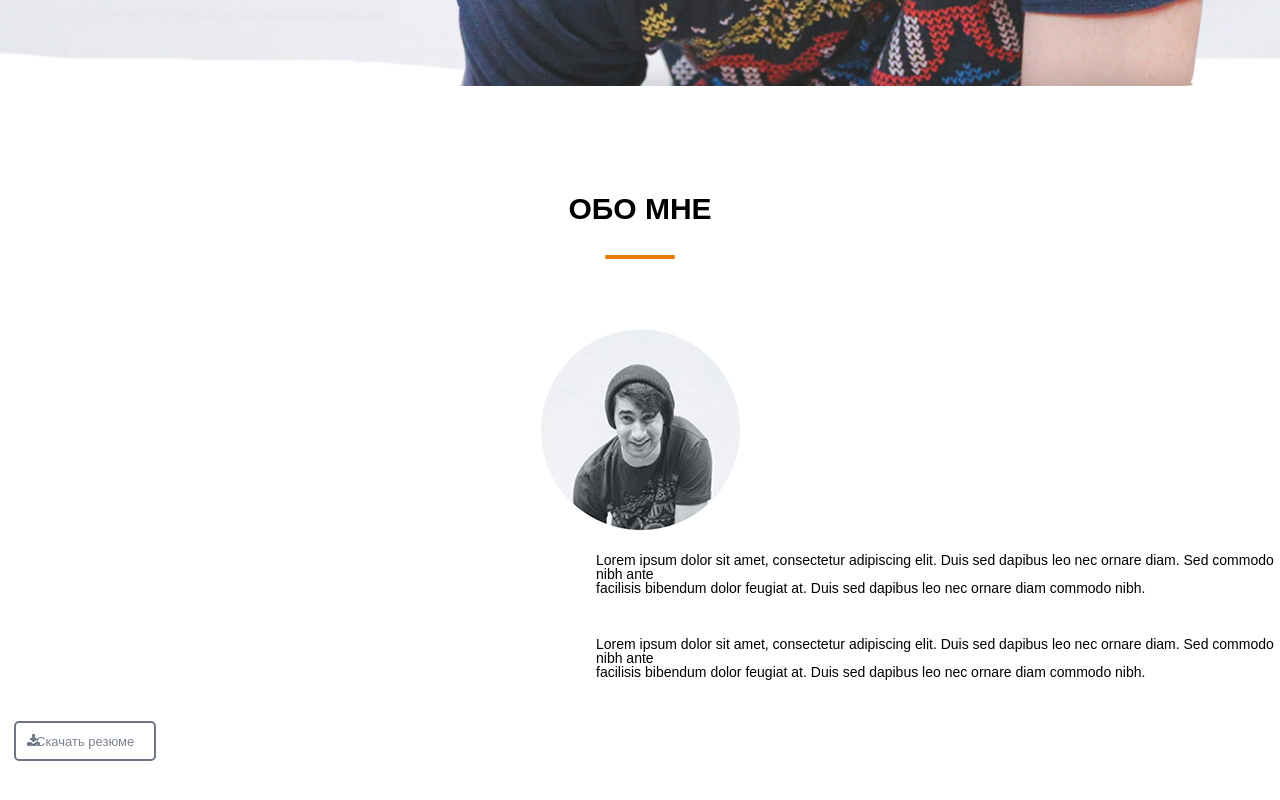
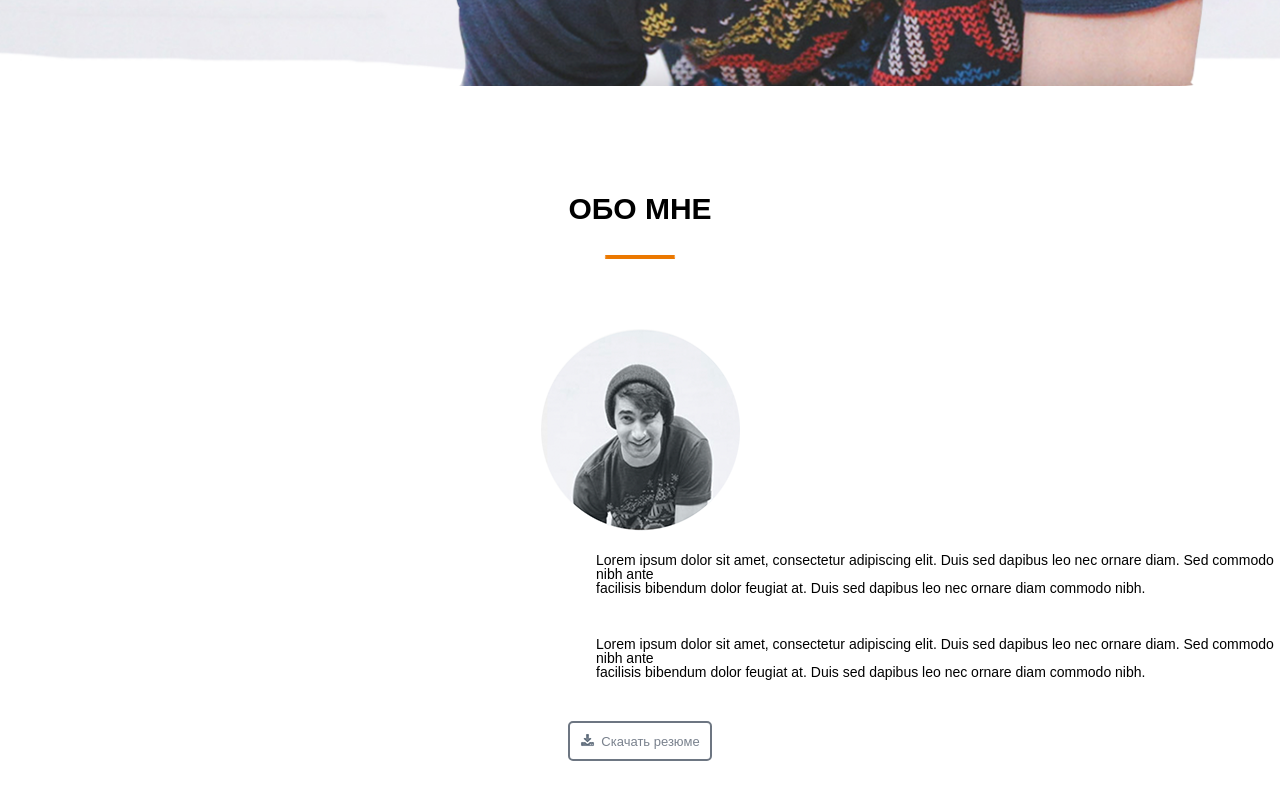
Before and after one commit to dimka20010514/dimka20010514.github.io, a plain HTML site: page MyProject2/index.html in a window 1280 px wide. Shown: the part 990-1790 px from the top of the page. Drawn offline with Linux system fonts and the light colour scheme.

Commit message:
Add files via upload

```diff
--- a/MyProject2/css/style.css
+++ b/MyProject2/css/style.css
@@ -119,7 +119,7 @@ body{
 	border-radius: 5px;
 	color: #79818d;
 	font-size: 13px;
-	padding:0 20px ;
+	padding:0 10px 0 31px ;
 	margin: 0 14px 0 14px;
 	background: url("../img/icon-download.png") no-repeat 10px 10px;
 }
--- a/MyProject2/index.html
+++ b/MyProject2/index.html
@@ -50,7 +50,9 @@
 			  <p>Lorem ipsum dolor sit amet, consectetur adipiscing elit. Duis sed 		dapibus leo nec ornare diam. Sed commodo nibh ante <br>
 					facilisis bibendum dolor feugiat at. Duis sed dapibus leo nec ornare diam commodo nibh.
 				</p>
-			  <input type="submit" value="Скачать резюме">
+			  <div class="download">
+			  	<input type="submit" value="Скачать резюме">
+			  </div>
 		  </div>
 	  </div>
 
```
